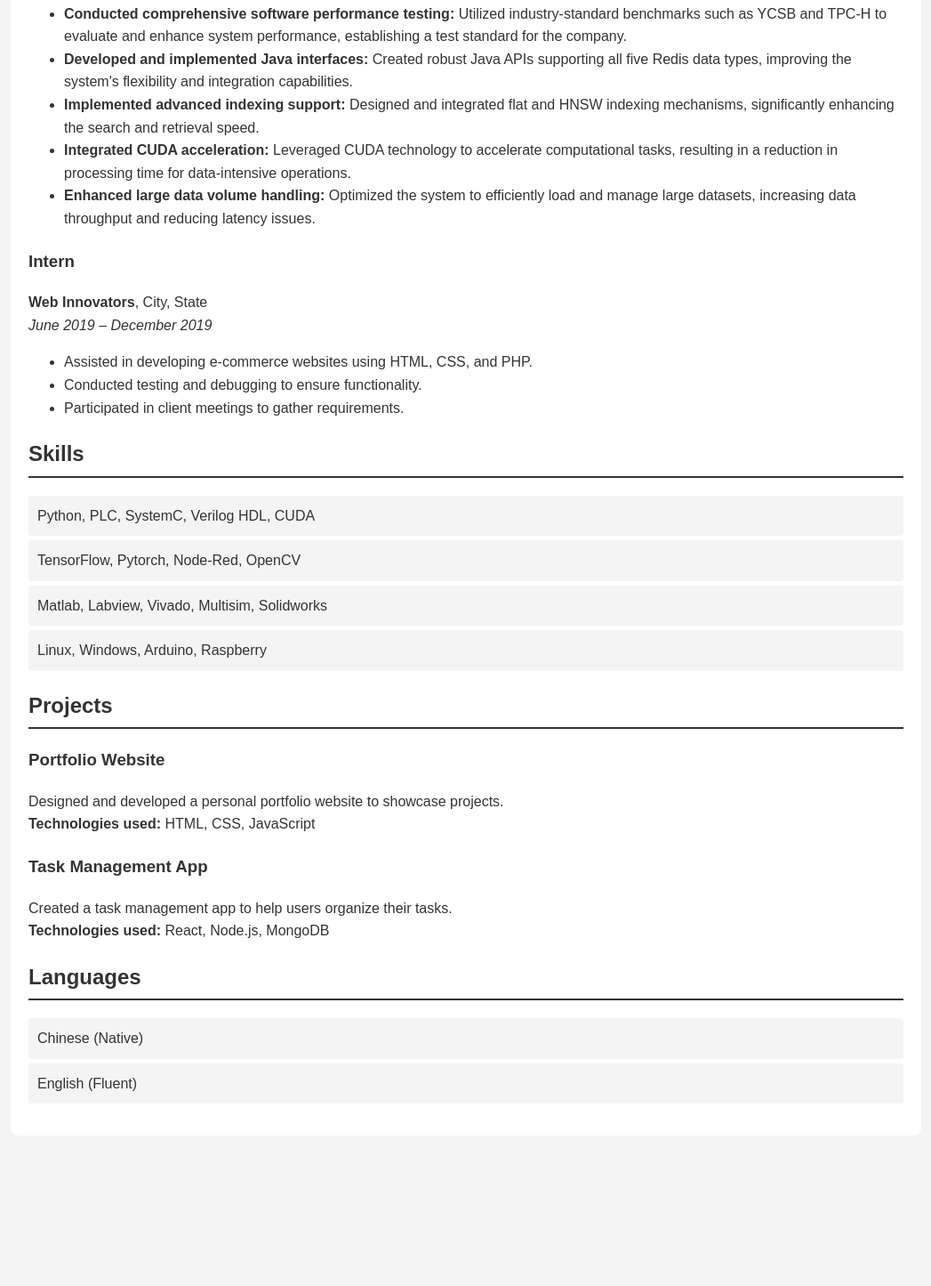
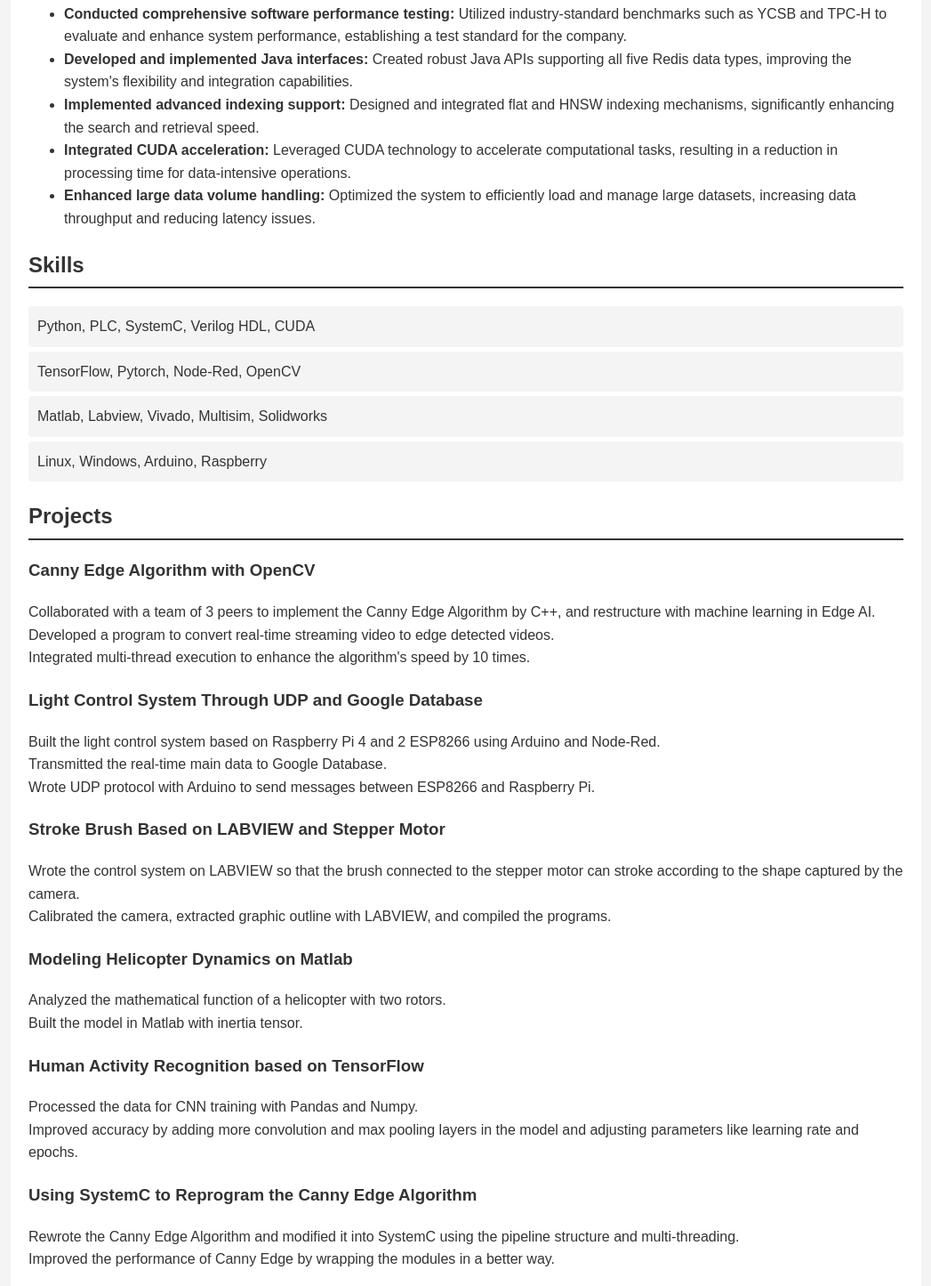
Before and after one commit to Nataliezhong/nataliezhong.github.io, a plain HTML site: page index.html in a window 1280 px wide. Shown: the part 788-2233 px from the top of the page at 89% size, without its empty margins (116-1163 px from the left). Before the commit the page ends 2084 px from the top, so only its background shows below. Drawn offline with Linux system fonts and the light colour scheme.

Commit message:
Update index.html

```diff
--- a/index.html
+++ b/index.html
@@ -101,17 +101,6 @@
                         <li><strong>Enhanced large data volume handling:</strong> Optimized the system to efficiently load and manage large datasets, increasing data throughput and reducing latency issues.</li>
                     </ul>
                 </div>
-
-                <div class="section">
-                    <h3>Intern</h3>
-                    <p><strong>Web Innovators</strong>, City, State</p>
-                    <p><em>June 2019 – December 2019</em></p>
-                    <ul>
-                        <li>Assisted in developing e-commerce websites using HTML, CSS, and PHP.</li>
-                        <li>Conducted testing and debugging to ensure functionality.</li>
-                        <li>Participated in client meetings to gather requirements.</li>
-                    </ul>
-                </div>
             </section>
 
             <section class="skills">
@@ -126,16 +115,43 @@
 
             <section class="projects">
                 <h2>Projects</h2>
+
                 <div class="section">
-                    <h3>Portfolio Website</h3>
-                    <p>Designed and developed a personal portfolio website to showcase projects.</p>
-                    <p><strong>Technologies used:</strong> HTML, CSS, JavaScript</p>
+                    <h3>Canny Edge Algorithm with OpenCV</h3>
+                    <p>Collaborated with a team of 3 peers to implement the Canny Edge Algorithm by C++, and restructure with machine learning in Edge AI.</p>
+                    <p>Developed a program to convert real-time streaming video to edge detected videos.</p>
+                    <p>Integrated multi-thread execution to enhance the algorithm's speed by 10 times.</p>
                 </div>
 
                 <div class="section">
-                    <h3>Task Management App</h3>
-                    <p>Created a task management app to help users organize their tasks.</p>
-                    <p><strong>Technologies used:</strong> React, Node.js, MongoDB</p>
+                    <h3>Light Control System Through UDP and Google Database</h3>
+                    <p>Built the light control system based on Raspberry Pi 4 and 2 ESP8266 using Arduino and Node-Red.</p>
+                    <p>Transmitted the real-time main data to Google Database.</p>
+                    <p>Wrote UDP protocol with Arduino to send messages between ESP8266 and Raspberry Pi.</p>
+                </div>
+
+                <div class="section">
+                    <h3>Stroke Brush Based on LABVIEW and Stepper Motor</h3>
+                    <p>Wrote the control system on LABVIEW so that the brush connected to the stepper motor can stroke according to the shape captured by the camera.</p>
+                    <p>Calibrated the camera, extracted graphic outline with LABVIEW, and compiled the programs.</p>
+                </div>
+
+                <div class="section">
+                    <h3>Modeling Helicopter Dynamics on Matlab</h3>
+                    <p>Analyzed the mathematical function of a helicopter with two rotors.</p>
+                    <p>Built the model in Matlab with inertia tensor.</p>
+                </div>
+
+                <div class="section">
+                    <h3>Human Activity Recognition based on TensorFlow</h3>
+                    <p>Processed the data for CNN training with Pandas and Numpy.</p>
+                    <p>Improved accuracy by adding more convolution and max pooling layers in the model and adjusting parameters like learning rate and epochs.</p>
+                </div>
+
+                <div class="section">
+                    <h3>Using SystemC to Reprogram the Canny Edge Algorithm</h3>
+                    <p>Rewrote the Canny Edge Algorithm and modified it into SystemC using the pipeline structure and multi-threading.</p>
+                    <p>Improved the performance of Canny Edge by wrapping the modules in a better way.</p>
                 </div>
             </section>
 
```
